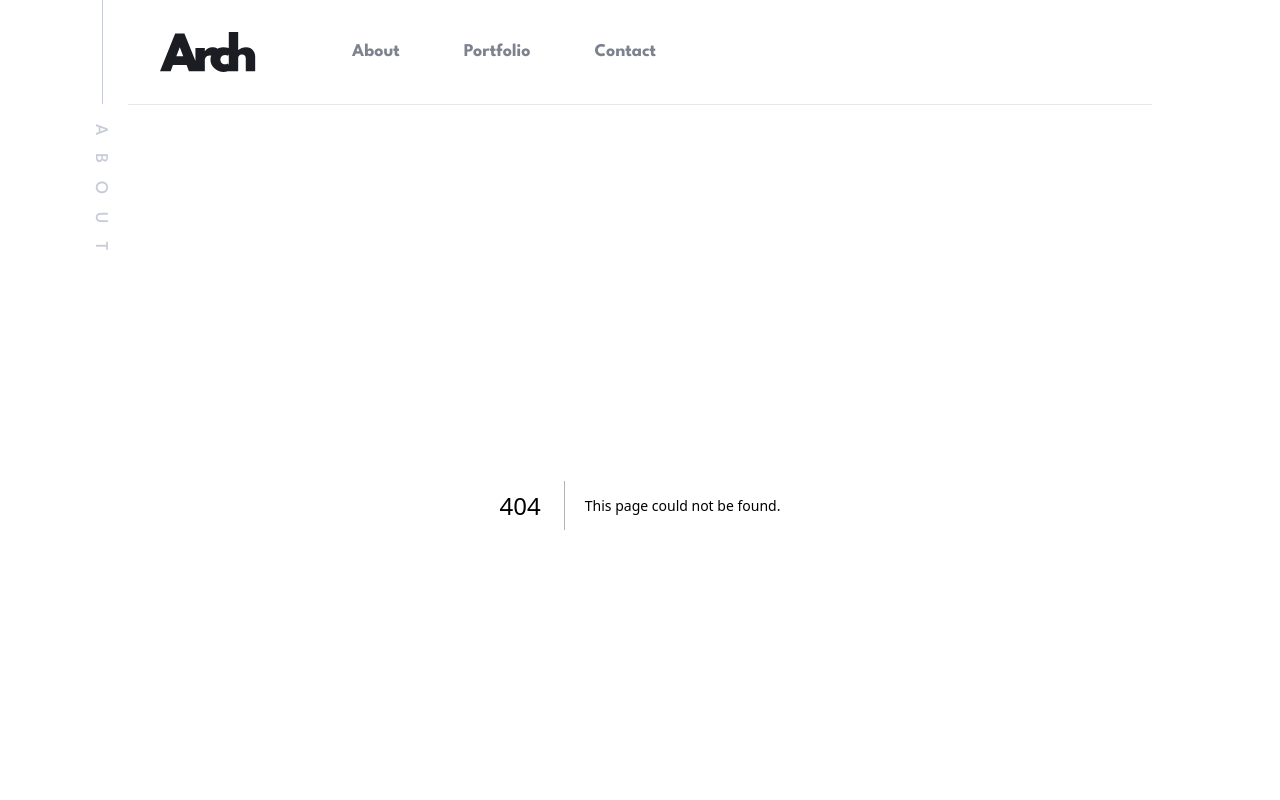
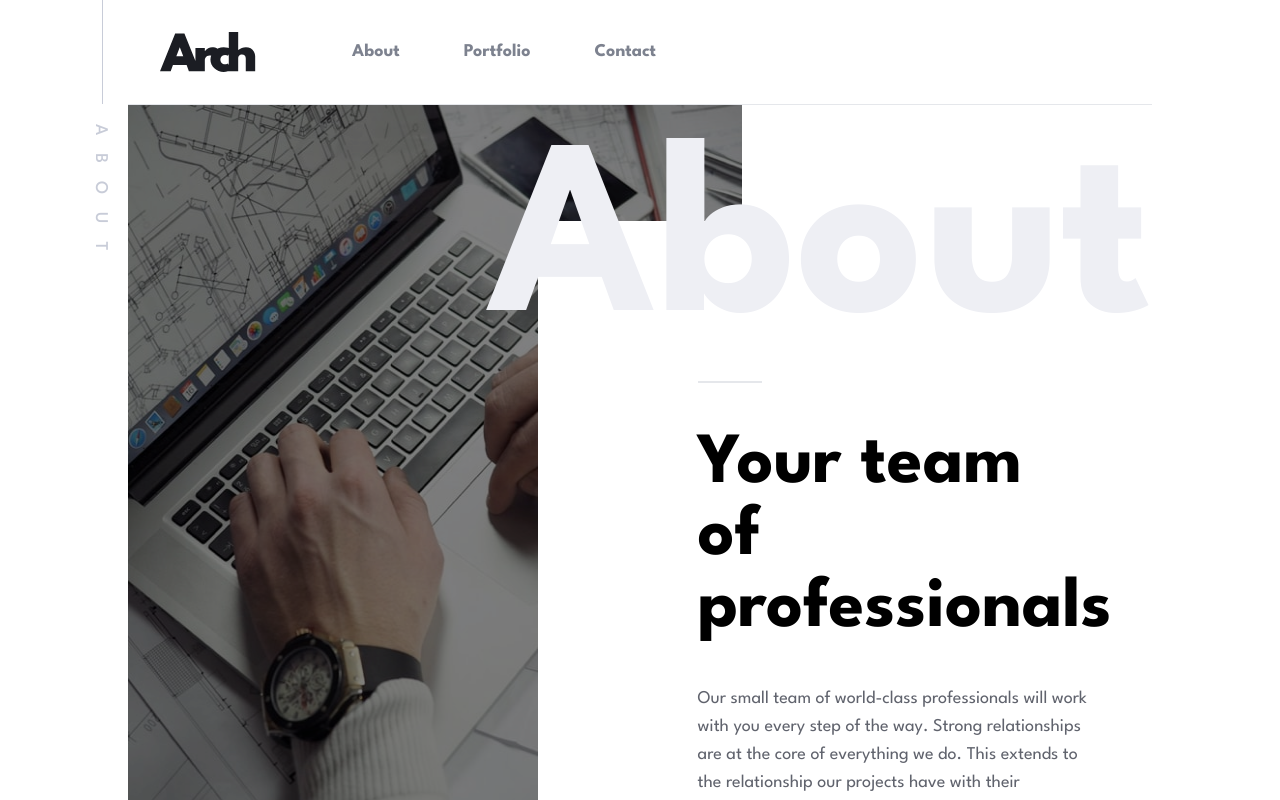
Before and after one commit to AyanorII/arch-studio, a Next.js app: page /about in a window 1280 px wide. Before the commit this address had no page. Shown: the top 800 px of the page. Built offline with nearby package versions, Linux system fonts and the light colour scheme.

Commit message:
add about route

```diff
--- /dev/null
+++ b/app/about/page.tsx
@@ -0,0 +1,7 @@
+import { AboutHero } from "@/components/pages/about/Hero";
+
+const AboutPage = () => {
+	return <AboutHero />;
+};
+
+export default AboutPage;
--- /dev/null
+++ b/components/pages/about/Hero.tsx
@@ -0,0 +1,43 @@
+import { Container } from "@/components/ui";
+import { ResponsiveImage } from "@/components/ui/ResponsiveImage";
+import { ResponsiveImage as IResponsiveImage } from "@/lib/types";
+
+export const AboutHero = () => {
+	const heroImage: IResponsiveImage = {
+		mobile: "/images/about/mobile/image-hero.jpg",
+		tablet: "/images/about/tablet/image-hero.jpg",
+		desktop: "/images/about/desktop/image-hero.jpg",
+	};
+
+	return (
+		<section>
+			<Container className="p-0">
+				<div className="relative pb-16 lg:grid lg:grid-cols-2 xl:grid-cols-[1.5fr,_1fr]">
+					<ResponsiveImage
+						image={heroImage}
+						alt="About us"
+						width={375}
+						height={240}
+						className="relative h-[240px] w-full brightness-50 md:h-[720px]"
+					/>
+					<div className="relative -top-12 w-[90%] bg-white pb-16 pl-8 pt-20 md:absolute md:bottom-0 md:right-0 md:top-[unset] md:px-16 md:pt-40 lg:max-w-[60%] lg:pt-52 xl:pl-40">
+						<span className="absolute -top-14 right-0 hidden text-9xl font-bold text-[#EEEFF4] md:block lg:-top-24 lg:text-[250px]">
+							About
+						</span>
+						<div className="absolute bottom-0 left-8 w-16 border md:bottom-[unset] md:left-16 md:top-20 md:pb-0 lg:top-40 xl:left-40" />
+						<h1 className="mb-5 text-5xl font-bold md:mb-10 md:text-7xl">
+							Your team of professionals
+						</h1>
+						<p className="text-lg text-[#60636D]">
+							Our small team of world-class professionals will work with you
+							every step of the way. Strong relationships are at the core of
+							everything we do. This extends to the relationship our projects
+							have with their surroundings.
+						</p>
+						{/* </Container> */}
+					</div>
+				</div>
+			</Container>
+		</section>
+	);
+};
```
